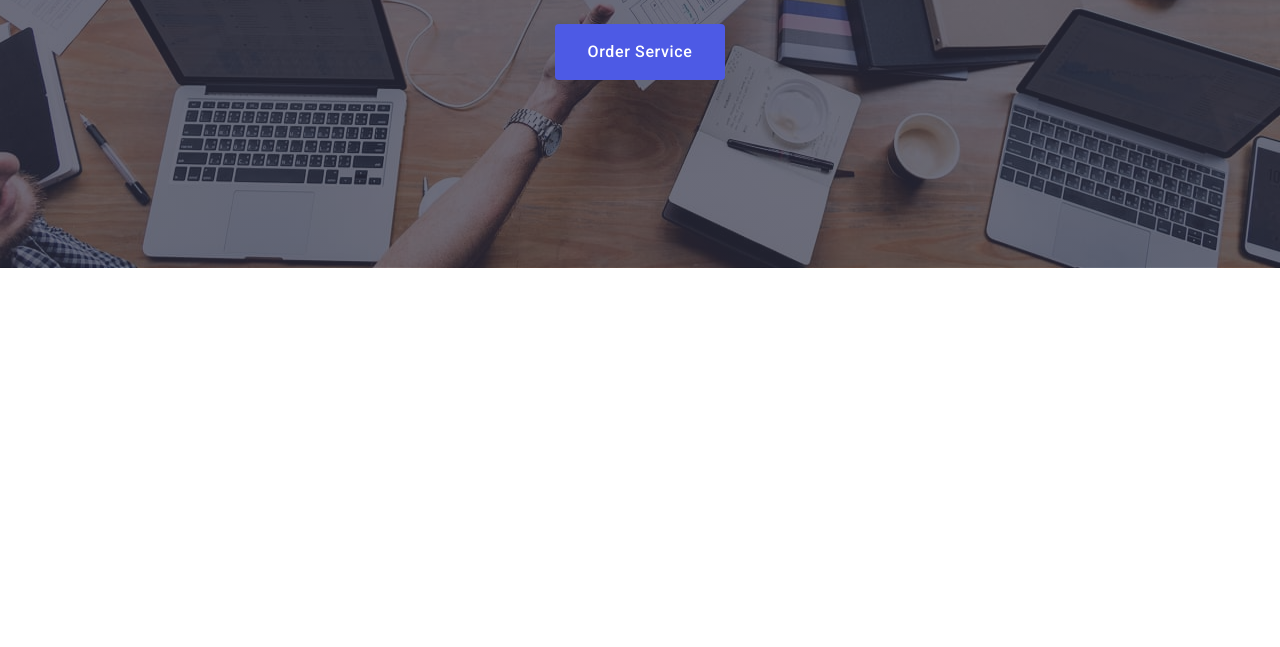
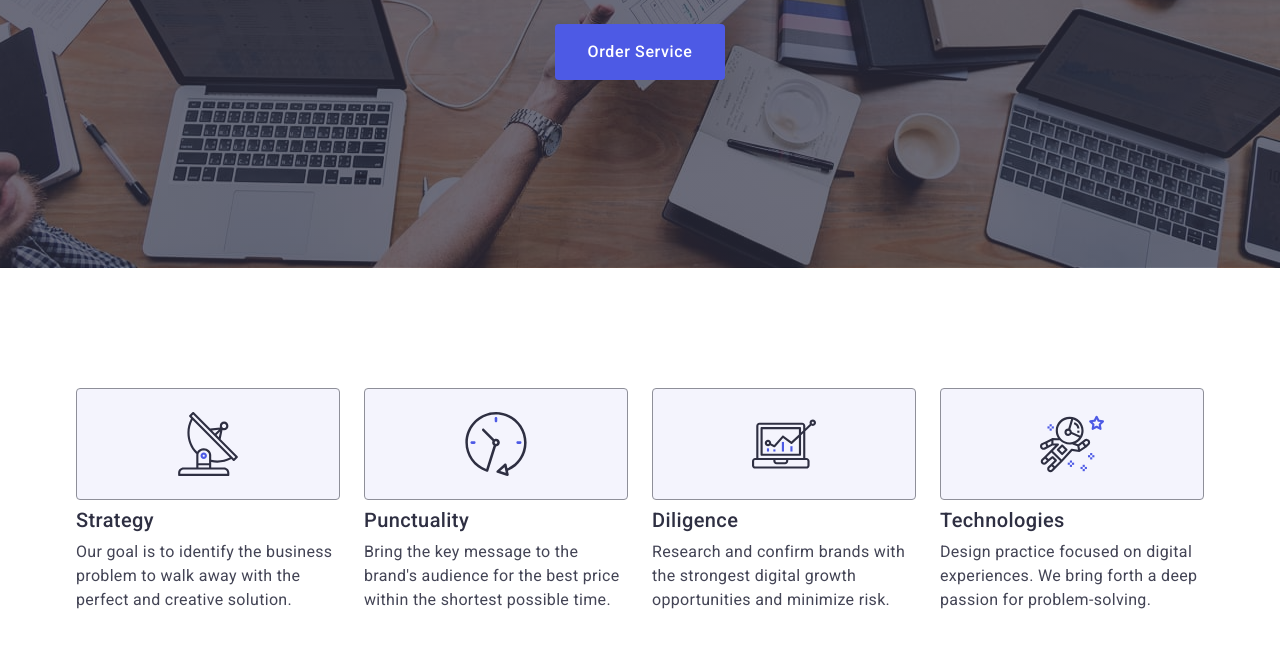
Before and after one commit to ann-ovcharenko/goit-markup-hw-06, a plain HTML site: page index.html in a window 1280 px wide. Shown: the part 405-1052 px from the top of the page. Before the commit the page ends 800 px from the top, so only its background shows below. Drawn offline with nearby package versions, Linux system fonts and the light colour scheme.

Commit message:
add advantages

```diff
--- a/css/styles.css
+++ b/css/styles.css
@@ -422,3 +422,83 @@ a {
     margin: 48px auto 0 auto;
   }
 }
+
+/*-----------------------Advantages------------------*/
+.advantages {
+  padding: 96px 0;
+}
+.advantages-list {
+  display: inline-block;
+}
+.advantages-item {
+  width: 288px;
+}
+.advantages-item:not(:last-child) {
+  margin-bottom: 72px;
+}
+.advantages-icon {
+  display: none;
+}
+.caption-advantages {
+  font-weight: 700;
+  font-size: 36px;
+  line-height: 1.11;
+  letter-spacing: 0.02em;
+  color: #2e2f42;
+  margin-bottom: 8px;
+  text-align: center;
+}
+.advantages-p {
+  font-weight: 500;
+  font-size: 16px;
+  line-height: 1.5;
+  letter-spacing: 0.02em;
+  color: #434455;
+}
+@media screen and (min-width: 768px) {
+  .advantages-list {
+    display: flex;
+    gap: 24px;
+    flex-wrap: wrap;
+  }
+  .advantages-item {
+    width: calc((100% - 24px) / 2);
+  }
+  .caption-advantages {
+    text-align: left;
+  }
+}
+@media screen and (min-width: 1158px) {
+  .advantages {
+    padding: 120px 0;
+  }
+  .advantages-list {
+    flex-wrap: nowrap;
+    align-items: center;
+  }
+  .advantages-item {
+    width: calc((100% - 72px) / 4);
+  }
+  .advantages-item:not(:last-child) {
+    margin-bottom: 0px;
+  }
+  .advantages-icon {
+    display: flex;
+    justify-content: center;
+    align-items: center;
+    border: 1px solid #8e8f99;
+    border-radius: 4px;
+    width: 264px;
+    height: 112px;
+    background-color: #f4f4fd;
+    margin-bottom: 8px;
+  }
+  .caption-advantages {
+    font-weight: 500;
+    font-size: 20px;
+    line-height: 1.2;
+  }
+  .advantages-p {
+    font-weight: 400;
+  }
+}
--- a/index.html
+++ b/index.html
@@ -128,7 +128,7 @@
           <button class="solution-btn" type="button">Order Service</button>
         </div>
       </section>
-      <!-- <section class="advantages">
+      <section class="advantages">
         <div class="container">
           <h2 class="visually-hidden">Advantages</h2>
           <ul class="advantages-list">
@@ -183,7 +183,7 @@
           </ul>
         </div>
       </section>
-      <section class="team">
+      <!-- <section class="team">
         <div class="container">
           <h2 class="team-caption">Our Team</h2>
           <ul class="team-list">
@@ -618,4 +618,4 @@
       </div>
     </div>
   </body>
-</html> -->
+</html>  -->
```
Also changed, not shown: css/styles-old.css (+6 -37 lines).
